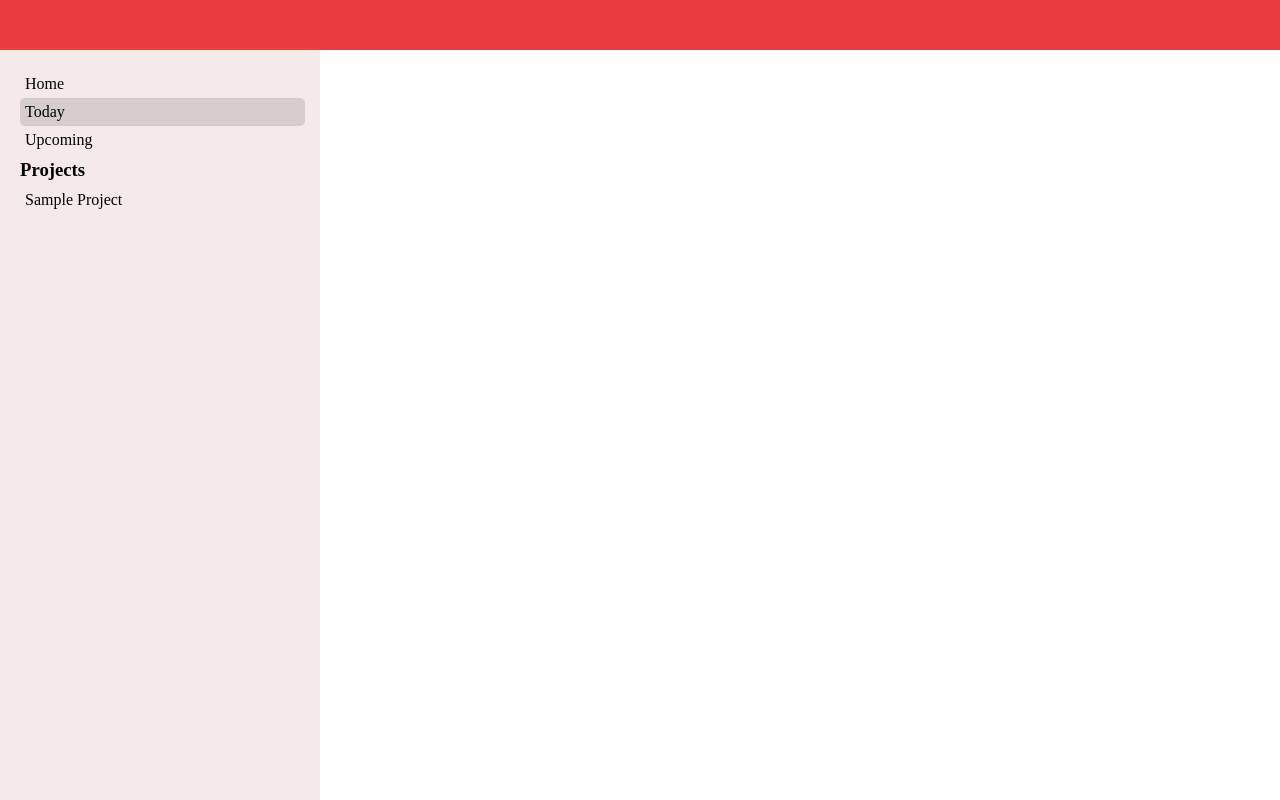
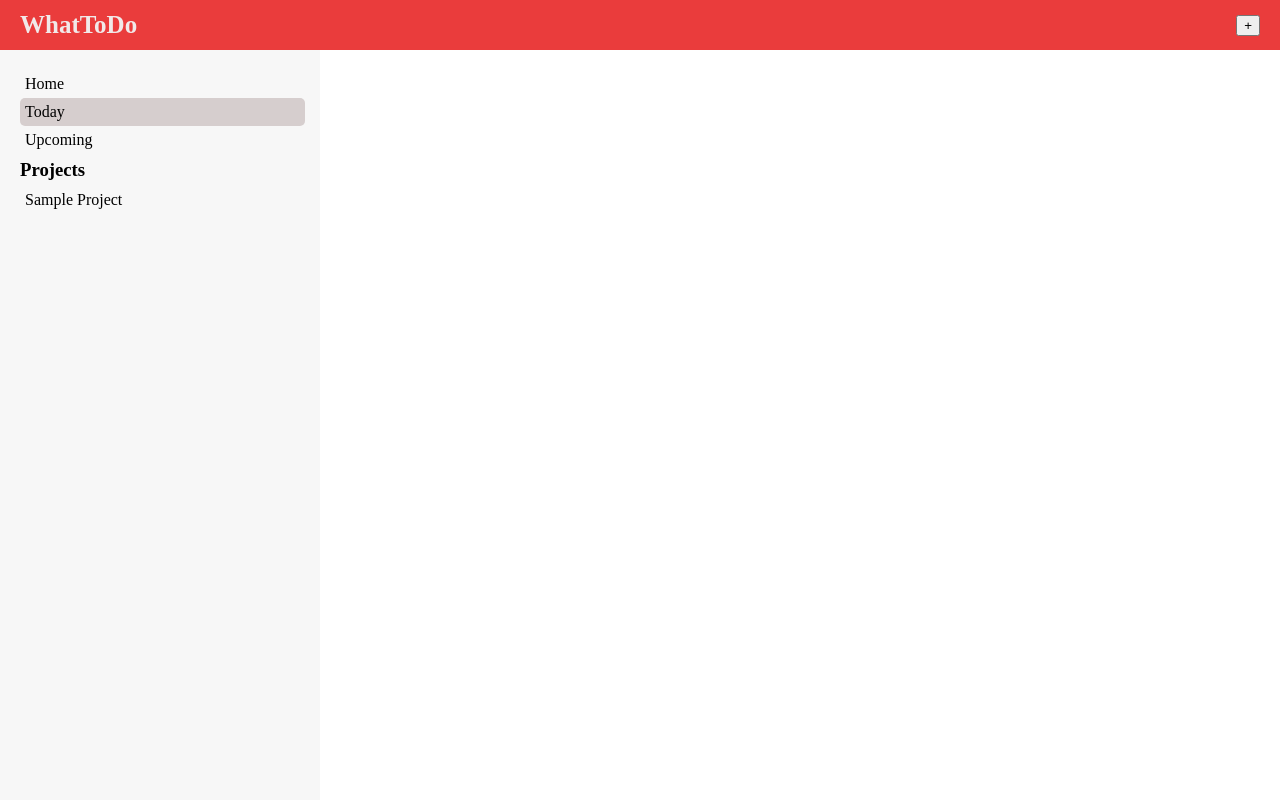
Before and after one commit to evaenglert/todolist, a plain HTML site: page index.html in a window 1280 px wide. Drawn offline with Linux system fonts and the light colour scheme.

Commit message:
Basic styling of the layout

```diff
--- a/index.html
+++ b/index.html
@@ -4,12 +4,15 @@
   <meta charset="UTF-8">
   <meta http-equiv="X-UA-Compatible" content="IE=edge">
   <meta name="viewport" content="width=device-width, initial-scale=1.0">
-  <title>Document</title>
+  <title>WhatToDo</title>
   <link rel="stylesheet" href="styles.css">
 </head>
 <body>
   <dev id="content">
-    <nav></nav>
+    <nav>
+      <h3>WhatToDo</h3>
+      <button>+</button>
+    </nav>
     <dev id="side-bar">
       <ul>
         <li>Home</li>
--- a/styles.css
+++ b/styles.css
@@ -15,14 +15,29 @@ html, body, #content {
 }
 
 nav {
+  padding-left: 20px;
+  padding-right: 20px;
+  display: flex;
+  align-items: center;
+  justify-content: space-between;
+
   background-color: rgb(234, 60, 60);
 
   grid-column-start: 1;
   grid-column-end: 3;
 }
 
+nav h3 {
+  align-items: center;
+  text-align: center;
+  color:rgb(241, 233, 233);
+  font-size: 25px;
+}
+
 #side-bar {
-  background-color: rgb(245, 234, 234);
+  padding-left: 20px;
+
+  background-color: rgb(247, 247, 247);
 
   grid-column-start: 1;
   grid-column-end: 2;
@@ -37,7 +52,7 @@ nav {
 
 ul {
   list-style-type: none;
-  padding-left: 20px;
+  padding-left: 0px;
   padding-right: 15px;
 
   display: flex;
@@ -54,8 +69,11 @@ li.selected {
   background-color: rgb(214, 206, 206);
 }
 
+li:hover {
+  background-color: rgb(214, 206, 206);
+}
+
 #project-title {
-  padding-left: 20px;
   padding-top: 5px;
   padding-bottom: 5px;
 }
```
